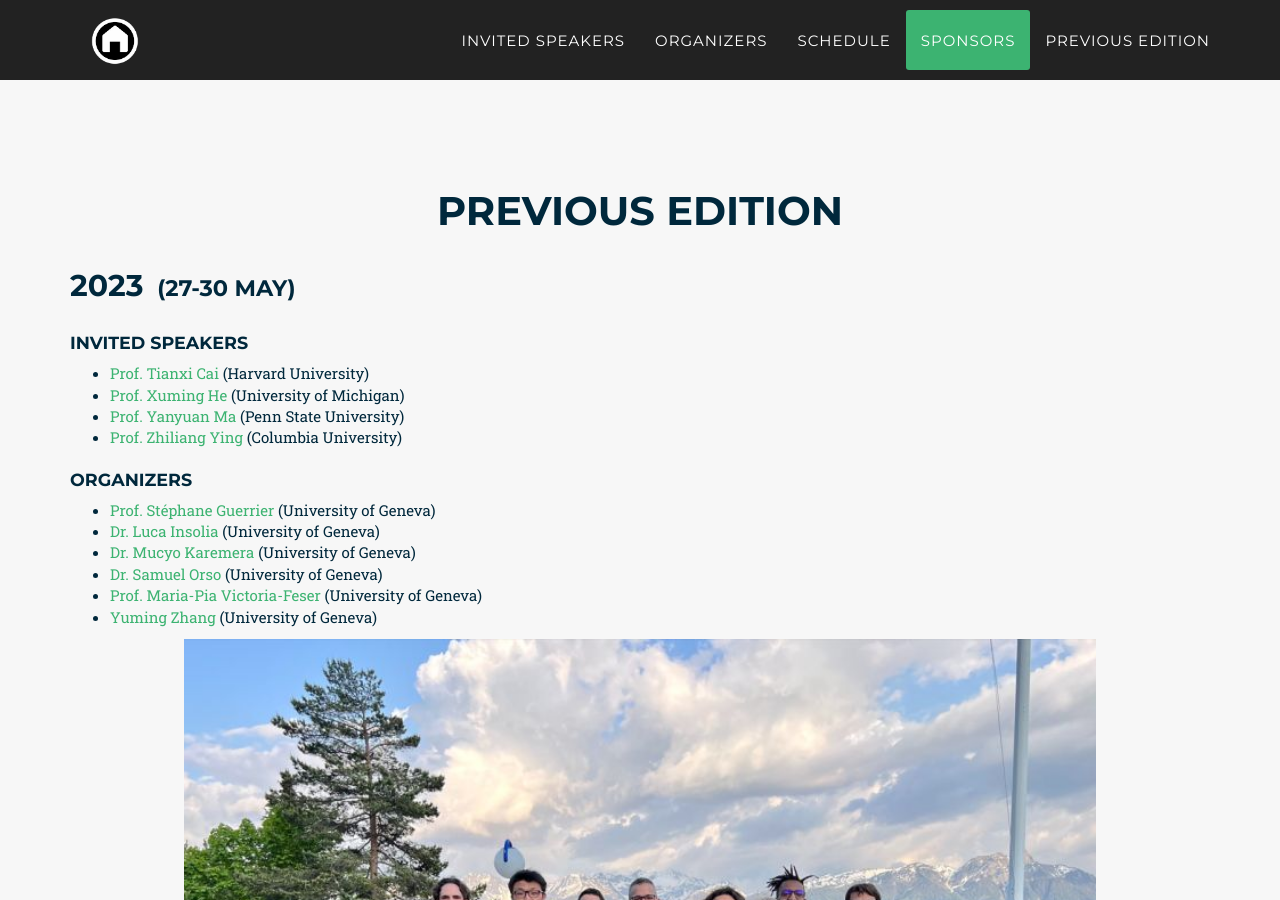
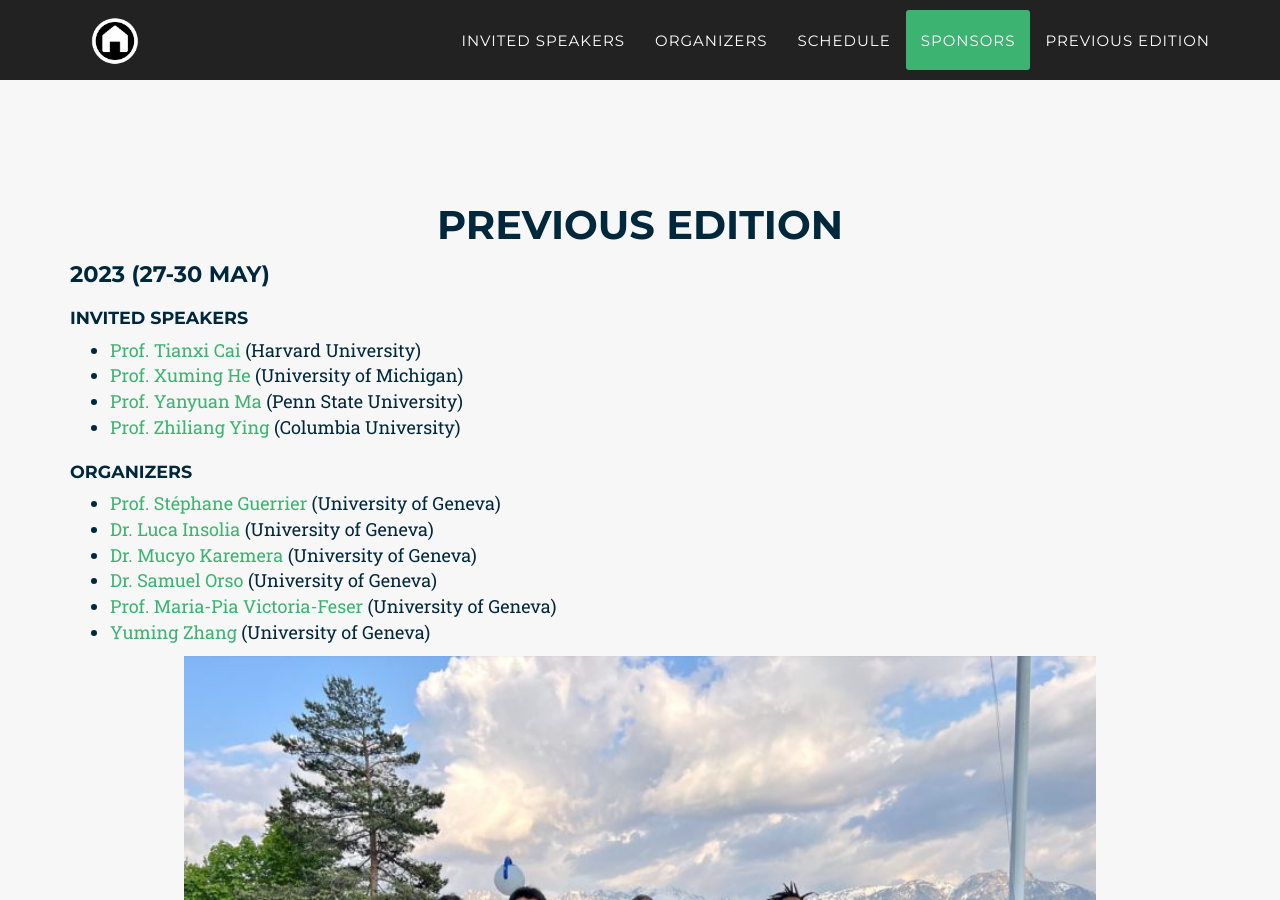
Before and after one commit to SMAC-Group/stat_conf_24, a Jekyll site: the page built from index.html, in a window 1280 px wide and 900 px high, scrolled down 6097 px. Built offline with Jekyll 4.4.1, drawn with Linux system fonts in a browser that asks for light colours; some web fonts are replaced.

Commit message:
styling, make text bigger and other minor

```diff
--- a/_includes/2017_data/previous_ed.html
+++ b/_includes/2017_data/previous_ed.html
@@ -21,16 +21,19 @@
             font-size: 1.5em; /* Adjust the font size of the dates */
         }
     </style>
-
+<!--
     <h1 class="conference-title">2023</h1>
     <h3 class="conference-dates">(27-30 May)</h3>
-
-
+            -->
+     <h2>2023 (27-30 May)</h2>
 
 
 
 
     <h3>Invited Speakers</h3>
+
+
+    <span style="font-size: 18px;">
     <ul>
         <li> <a href="https://dbmi.hms.harvard.edu/people/tianxi-cai" target="_blank">Prof. Tianxi Cai</a> (Harvard University)</li>
 
@@ -61,9 +64,18 @@
 
 
 
+</span>
+
+
+
+
 
 
       <h3>Organizers</h3>
+
+
+
+    <span style="font-size: 18px;">
     <ul>
         <li>
         <a href="https://www.unige.ch/gsem/en/research/faculty/all/stephane-guerrier/" target="_blank">Prof. Stéphane Guerrier</a> (University of Geneva)
@@ -103,6 +115,8 @@
 
     </ul>
 
+      </span>
+
 
 
 
@@ -114,4 +128,7 @@
 
 
 
+
+
+
 </section>
--- a/_includes/2017_data/schedule.html
+++ b/_includes/2017_data/schedule.html
@@ -11,7 +11,9 @@
               <img src="../css/2017_style/img/schedule_24.png" class="img-responsive img-centered" alt="" style="width: 100%;">
 
               <p>
-                <button class="button-28" onclick="downloadFile()">Download Schedule</button> </p>
+                <button class="button-28" onclick="downloadFile()">  <span style="font-size: 20px;">
+Download Schedule
+</span></button> </p>
 <!-- HTML !-->
 
 
--- a/_includes/2017_data/sponsors.html
+++ b/_includes/2017_data/sponsors.html
@@ -28,7 +28,13 @@
 
 
                               <!-- Displaying the translated text in a larger font size -->
-<div>We extend our gratitude to the Swiss National Science Foundation, Innosuisse, les Fonds général de l'Université de Genève and l'Université de Genève for supporting our research. This workshop would not have been possible without their funding.</div>
+<div>
+
+  <span style="font-size: 20px;">
+  We extend our gratitude to the Swiss National Science Foundation, Innosuisse, les Fonds général de l'Université de Genève and l'Université de Genève for supporting our research. This workshop would not have been possible without their funding.
+</span>
+
+</div>
 
 
             </div>
```
Also changed, not shown: _includes/2017_data/intro.html (+7 -1 lines), 2 other files.
